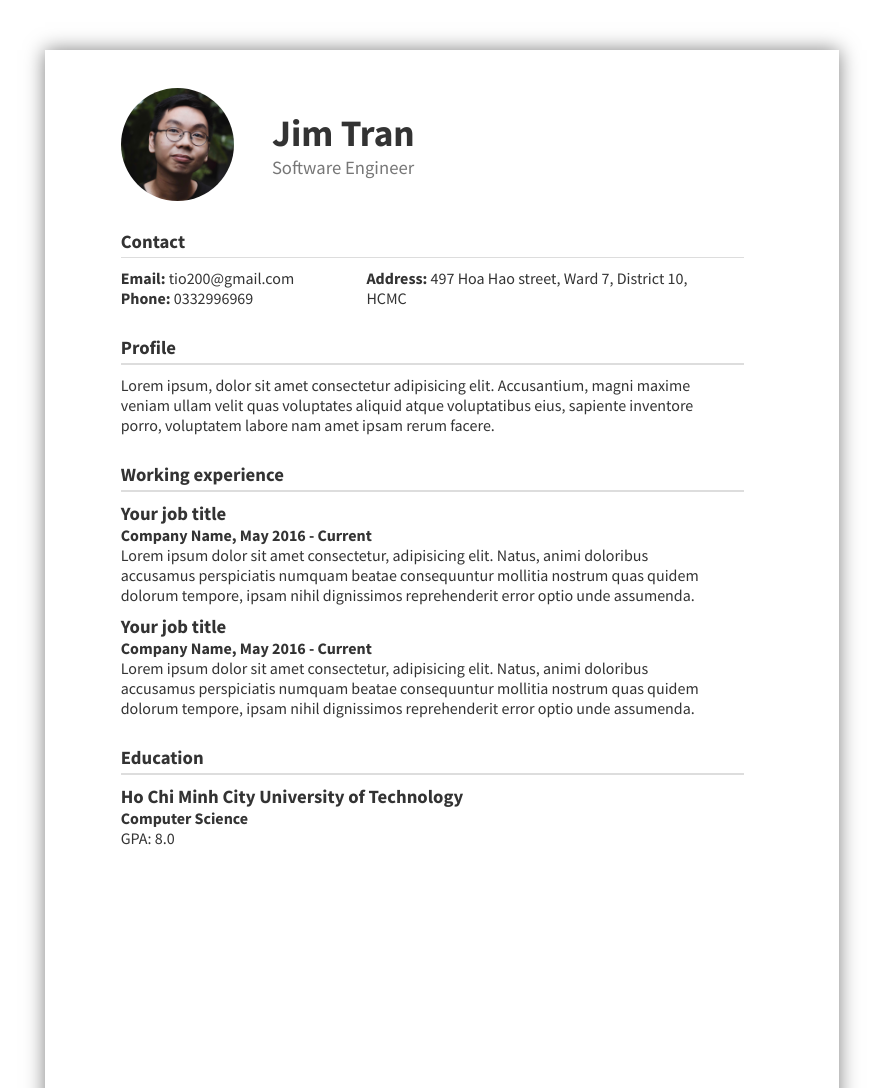
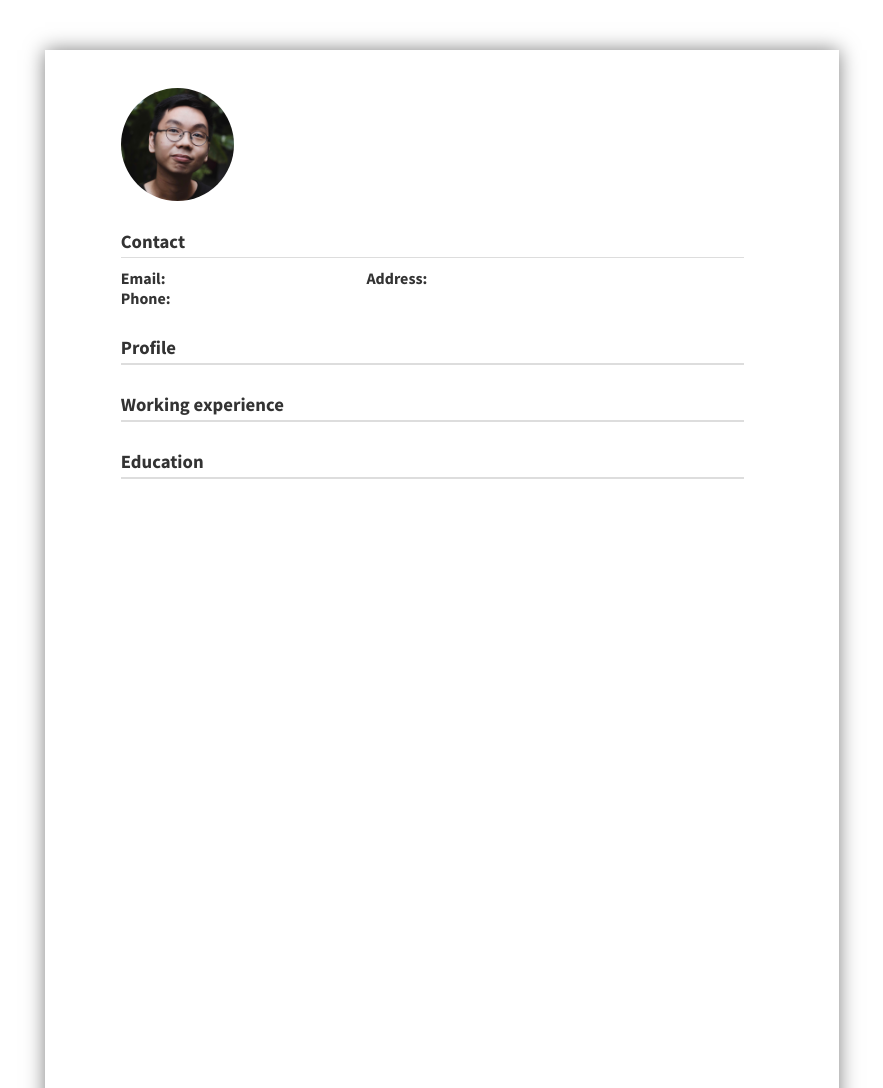
Before and after one commit to TanDung2512/web-assignment, a PHP site: page /web-assignment/template2 in a window 1280 px wide. Shown: the top 1088 px of the page, without its empty margins (198-1081 px from the left). Run offline with PHP 8.4, Linux system fonts and the light colour scheme; the visitor is signed in with stand-in values (Sample User, id 1); data that the repository does not hold is empty; some libraries are stand-ins or nearby versions.

Commit message:
template 2

```diff
--- a/app/assets/stylesheets/previewCV.css
+++ b/app/assets/stylesheets/previewCV.css
@@ -21,7 +21,8 @@
     float: left;
     font-size: 1.2rem;
     font-weight: 500;
-    line-height: 1.35; }
+    line-height: 1.35;
+    color: white; }
   .preCV__header .btn {
     padding: 0.5rem 0.7rem;
     float: right; }
--- a/app/assets/stylesheets/scss/previewCV.scss
+++ b/app/assets/stylesheets/scss/previewCV.scss
@@ -24,6 +24,7 @@
             font-size: 1.2rem;
             font-weight: 500;
             line-height: 1.35;
+            color: white;
         }
         & .btn {
             padding: 0.5rem 0.7rem;
--- a/app/assets/stylesheets/styles.css
+++ b/app/assets/stylesheets/styles.css
@@ -113,7 +113,8 @@ p {
     float: left;
     font-size: 1.2rem;
     font-weight: 500;
-    line-height: 1.35; }
+    line-height: 1.35;
+    color: white; }
   .preCV__header .btn {
     padding: 0.5rem 0.7rem;
     float: right; }
--- a/app/services/cvService.php
+++ b/app/services/cvService.php
@@ -440,7 +440,7 @@ class CVService{
           $e_json["description"]);
       }
     }
-    return $result;
+    return $result ? $CV_ID : false;
   }
 
   /**
--- a/app/views/layouts/template2.php
+++ b/app/views/layouts/template2.php
@@ -6,8 +6,8 @@
                     <img class="personal" data-cv-type="avatar" src="app/images/avatar_toan.jpg" alt="avatar_toan" />
                 </div>
                 <div class="cv-header-right">
-                    <h2 class="personal" data-cv-type="fullname" id="cv-header-name">Jim Tran</h2>
-                    <h4 class="personal" data-cv-type="professional" id="cv-header-major">Software Engineer</h4>
+                    <h2 class="personal" data-cv-type="fullname" id="cv-header-name"></h2>
+                    <h4 class="personal" data-cv-type="professional" id="cv-header-major"></h4>
                 </div>
             </section>
             <section class="cv-section" id="section-contact">
@@ -21,20 +21,18 @@
                             <div class="cv-contact-item">
                                 <b>Email: </b>
                                 <p class="personal" data-cv-type="email" id="cv-email">
-                                    tio200@gmail.com
+
                                 </p>
                             </div>
                             <div class="cv-contact-item">
                                 <b>Phone: </b>
                                 <p class="personal" data-cv-type="phone" id="cv-phone">
-                                    0332996969
                                 </p>
                             </div>
                         </div>
                         <div class="cv-contact-list-right cv-contact-item">
                             <b>Address: </b>
                             <p class="personal" data-cv-type="address" id="cv-address">
-                                497 Hoa Hao street, Ward 7, District 10, HCMC
                             </p>
                         </div>
                     </div>
@@ -47,11 +45,7 @@
                 </div>
                 <div class="cv-section-right">
                     <p class="cv-profile personal" data-cv-type="about_me">
-                        Lorem ipsum, dolor sit amet consectetur adipisicing
-                        elit. Accusantium, magni maxime veniam ullam velit quas
-                        voluptates aliquid atque voluptatibus eius, sapiente
-                        inventore porro, voluptatem labore nam amet ipsam rerum
-                        facere.
+
                     </p>
                 </div>
             </section>
@@ -62,38 +56,6 @@
                 </div>
                 <div class="cv-section-right">
                     <ul class="cv-experience-list">
-                        <li class="cv-experience-item">
-                            <h3 class="cv-experience-item__title">
-                                Your job title
-                            </h3>
-                            <h4 class="cv-experience-item__subtitle">
-                                Company Name, May 2016 - Current
-                            </h4>
-                            <div class="cv-experience-item__content">
-                                Lorem ipsum dolor sit amet consectetur,
-                                adipisicing elit. Natus, animi doloribus
-                                accusamus perspiciatis numquam beatae
-                                consequuntur mollitia nostrum quas quidem
-                                dolorum tempore, ipsam nihil dignissimos
-                                reprehenderit error optio unde assumenda.
-                            </div>
-                        </li>
-                        <li class="cv-experience-item">
-                            <h3 class="cv-experience-item__title">
-                                Your job title
-                            </h3>
-                            <h4 class="cv-experience-item__subtitle">
-                                Company Name, May 2016 - Current
-                            </h4>
-                            <div class="cv-experience-item__content">
-                                Lorem ipsum dolor sit amet consectetur,
-                                adipisicing elit. Natus, animi doloribus
-                                accusamus perspiciatis numquam beatae
-                                consequuntur mollitia nostrum quas quidem
-                                dolorum tempore, ipsam nihil dignissimos
-                                reprehenderit error optio unde assumenda.
-                            </div>
-                        </li>
                     </ul>
                 </div>
             </section>
@@ -104,13 +66,6 @@
                 </div>
                 <div class="cv-section-right">
                     <ul class="cv-education-list">
-                        <li class="cv-education-item">
-                            <h3 id="cv-school">
-                                Ho Chi Minh City University of Technology
-                            </h3>
-                            <h4 id="cv-major">Computer Science</h4>
-                            <p id="cv-edu-content">GPA: 8.0</p>
-                        </li>
                     </ul>
                 </div>
             </section>
```
Also changed, not shown: app/views/layouts/previewCV.php (+9 -0 lines).
